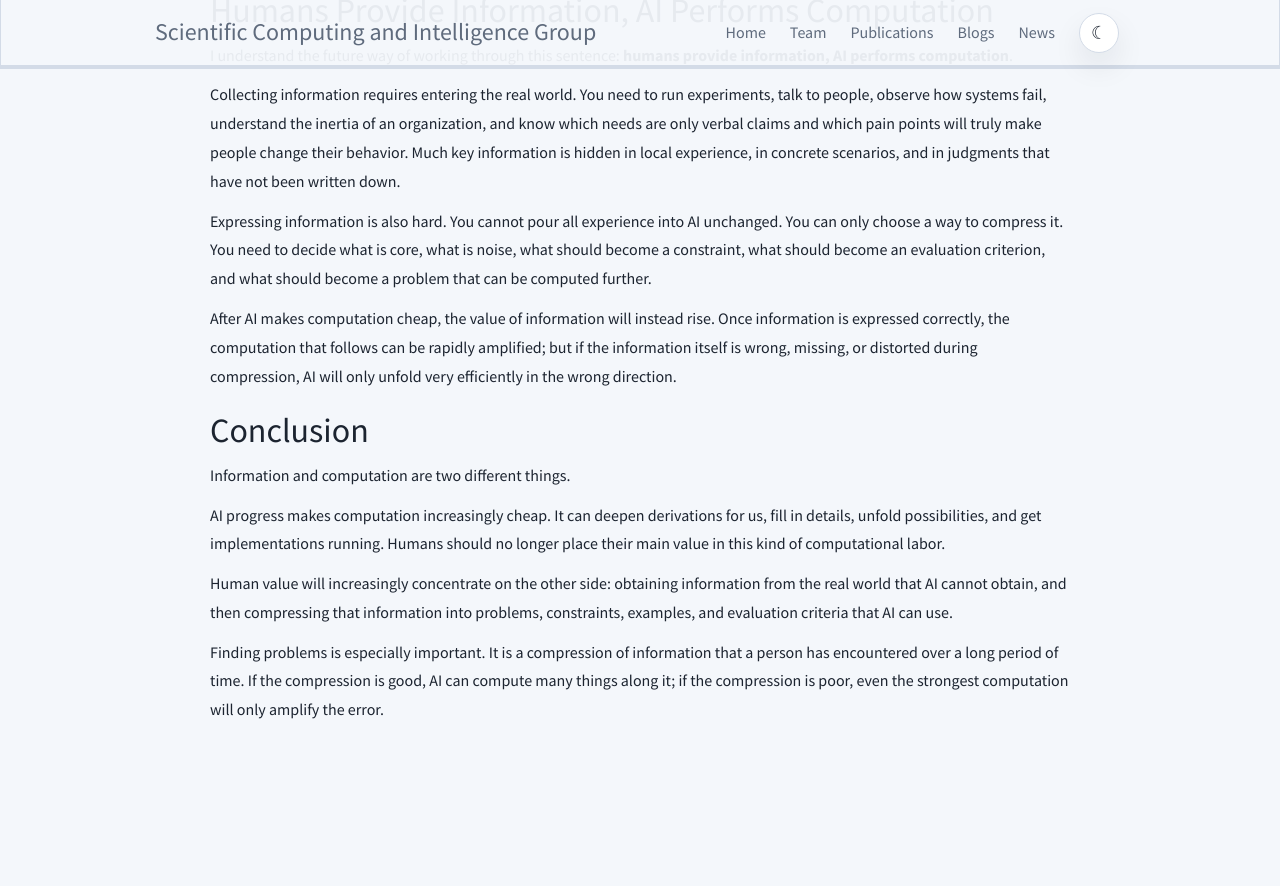
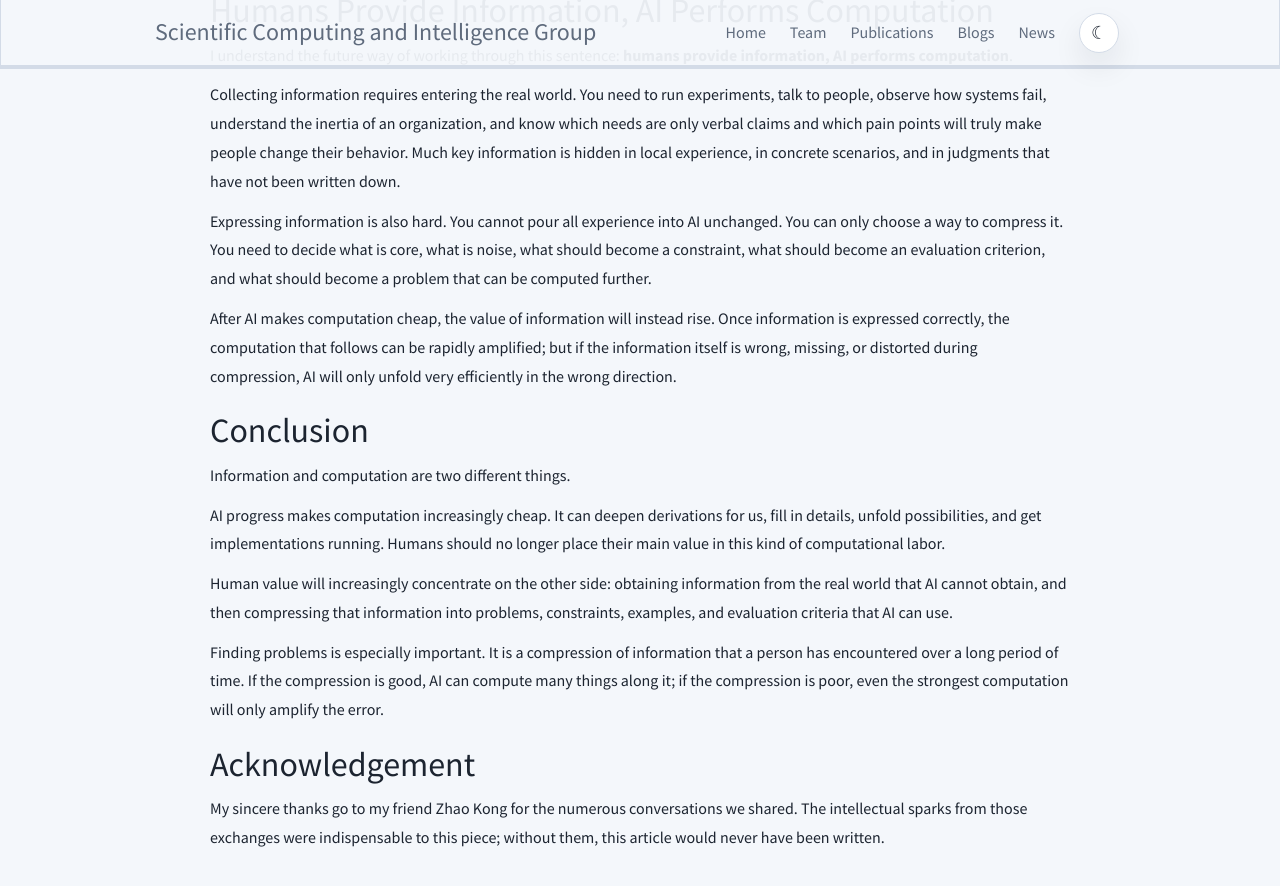
Before and after one commit to scaling-group/scaling-group.github.io, a Jekyll site: the page built from _blogs/2026-06-21-information-vs-computation.md, in a window 1280 px wide and 900 px high, scrolled down 3612 px. Shown: the top 886 px of the window. Built offline with Jekyll 4.4.1, drawn with Linux system fonts in a browser that asks for light colours; before the commit the page ends 4384 px from its top, so only the background shows below that; some of the changed text lies outside the part shown.

Commit message:
minor update

```diff
--- a/_blogs/2026-06-21-information-vs-computation.md
+++ b/_blogs/2026-06-21-information-vs-computation.md
@@ -1,7 +1,7 @@
 ---
 title: "Humans Provide Information, AI Performs Computation"
 layout: blog_post
-author: "Yang Liu"
+author: "Liu Yang"
 date: 2026-06-21
 lang: en
 translation_key: information-vs-computation
@@ -83,7 +83,7 @@
 
 ## Our Practice: Evolutionary Ensemble of Agents (EvE)
 
-This is also one of the core motivations behind our work on [EvE](/blogs/en/eve-design-philosophy/).
+This is also one of the core motivations behind our work on [EvE](https://github.com/scaling-group/eve).
 
 What EvE does can be understood as wrapping existing, already powerful coding agents inside a decentralized evolutionary ensemble. It evolves two populations at the same time: one is the solver population inside the repository, namely concrete code, algorithms, proof drafts, or other functional components; the other is the agent population, namely the guidance and skills used by agents. The former is responsible for producing better solutions, while the latter is responsible for continuously improving the way solutions are produced.
 
@@ -116,3 +116,7 @@
 Human value will increasingly concentrate on the other side: obtaining information from the real world that AI cannot obtain, and then compressing that information into problems, constraints, examples, and evaluation criteria that AI can use.
 
 Finding problems is especially important. It is a compression of information that a person has encountered over a long period of time. If the compression is good, AI can compute many things along it; if the compression is poor, even the strongest computation will only amplify the error.
+
+## Acknowledgement
+
+My sincere thanks go to my friend Zhao Kong for the numerous conversations we shared. The intellectual sparks from those exchanges were indispensable to this piece; without them, this article would never have been written.
```
Also changed, not shown: other parts of _blogs/2026-06-21-information-vs-computation.md (+1 -1 lines), _blogs/2026-03-09-icon-overview.md (+1 -1 lines), _blogs/2026-03-09-research-path.md (+1 -1 lines), _blogs/2026-05-09-blog-software.md (+3 -3 lines), _blogs/2026-06-21-information-vs-computation-zh.md (+6 -2 lines).
